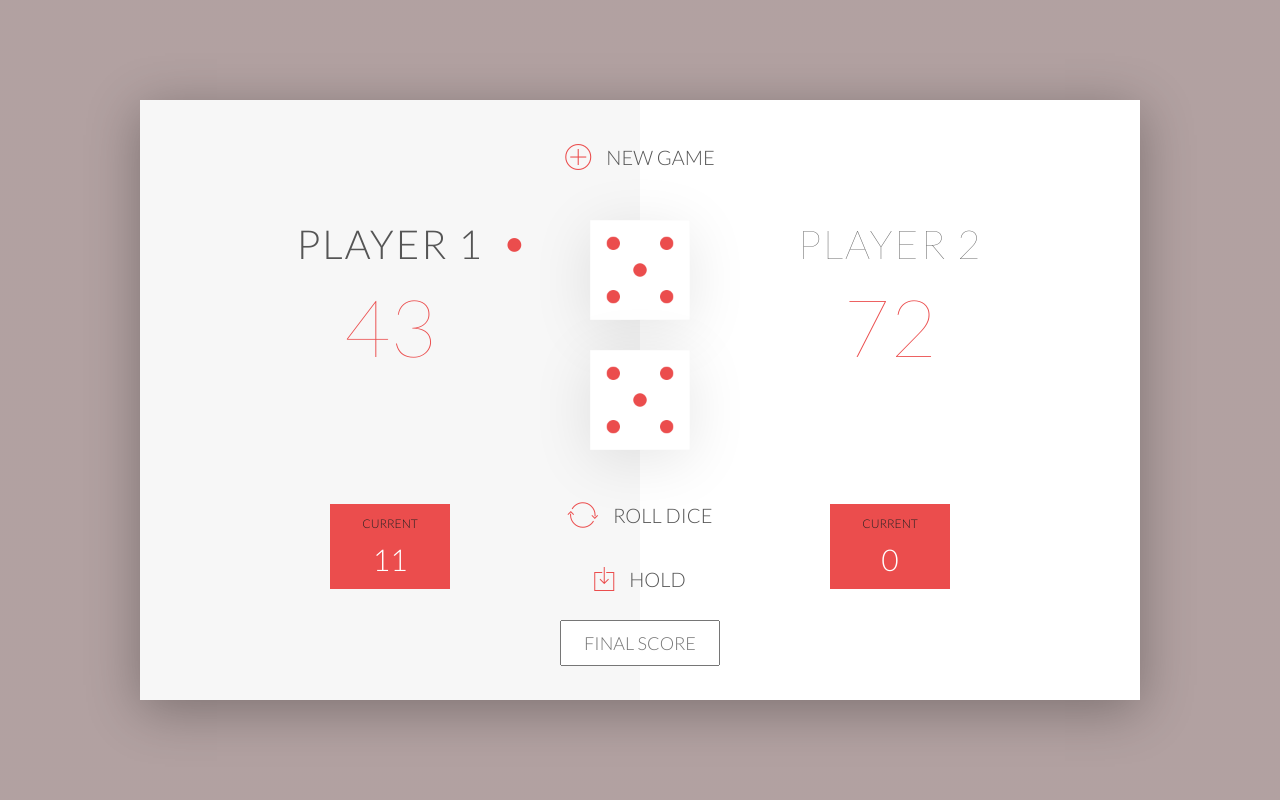
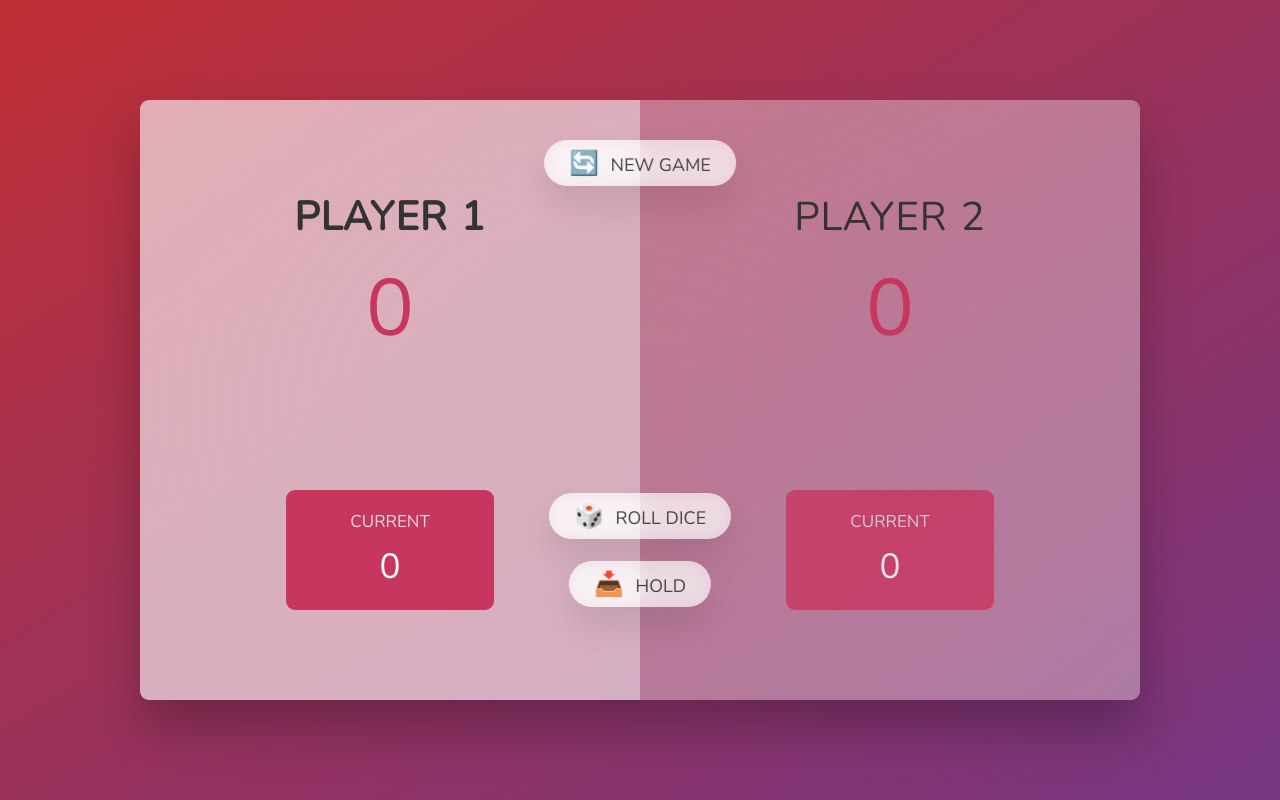
Before and after one commit to subham1399/Diceeyyy-The-Game-JS, a plain HTML site: page index.html in a window 1280 px wide. Drawn offline with nearby package versions, Linux system fonts and the light colour scheme.

Commit message:
Add files via upload

```diff
--- a/index.html
+++ b/index.html
@@ -1,45 +1,36 @@
 <!DOCTYPE html>
 <html lang="en">
-    <head>
-        <meta charset="UTF-8">
-        <link href="https://fonts.googleapis.com/css?family=Lato:100,300,600" rel="stylesheet" type="text/css">
-        <link href="http://code.ionicframework.com/ionicons/2.0.1/css/ionicons.min.css" rel="stylesheet" type="text/css">
-        <link type="text/css" rel="stylesheet" href="style.css">
+  <head>
+    <meta charset="UTF-8" />
+    <meta name="viewport" content="width=device-width, initial-scale=1.0" />
+    <meta http-equiv="X-UA-Compatible" content="ie=edge" />
+    <link rel="stylesheet" href="style.css" />
+    <title>Pig Game</title>
+  </head>
+  <body>
+    <main>
+      <section class="player player--0 player--active">
+        <h2 class="name" id="name--0">Player 1</h2>
+        <p class="score" id="score--0">43</p>
+        <div class="current">
+          <p class="current-label">Current</p>
+          <p class="current-score" id="current--0">0</p>
+        </div>
+      </section>
+      <section class="player player--1">
+        <h2 class="name" id="name--1">Player 2</h2>
+        <p class="score" id="score--1">24</p>
+        <div class="current">
+          <p class="current-label">Current</p>
+          <p class="current-score" id="current--1">0</p>
+        </div>
+      </section>
 
-        <title>Pig Game</title>
-    </head>
-
-    <body>
-        <div class="wrapper clearfix">
-            <div class="player-0-panel active">
-                <div class="player-name" id="name-0">Player 1</div>
-                <div class="player-score" id="score-0">43</div>
-                <div class="player-current-box">
-                    <div class="player-current-label">Current</div>
-                    <div class="player-current-score" id="current-0">11</div>
-                </div>
-            </div>
-
-            <div class="player-1-panel">
-                <div class="player-name" id="name-1">Player 2</div>
-                <div class="player-score" id="score-1">72</div>
-                <div class="player-current-box">
-                    <div class="player-current-label">Current</div>
-                    <div class="player-current-score" id="current-1">0</div>
-                </div>
-            </div>
-
-            <button class="btn-new"><i class="ion-ios-plus-outline"></i>New game</button>
-            <button class="btn-roll"><i class="ion-ios-loop"></i>Roll dice</button>
-            <button class="btn-hold"><i class="ion-ios-download-outline"></i>Hold</button>
-
-            <input type="text" placeholder="Final score" class="final-score">
-
-            <img src="dice-5.png" alt="Dice" class="dice" id="dice-1">
-            <img src="dice-5.png" alt="Dice" class="dice" id="dice-2">
-        </div>
-
-        <!--<script src="app.js"></script>-->
-        <script src="challenges.js"></script>
-    </body>
+      <img src="dice-5.png" alt="Playing dice" class="dice" />
+      <button class="btn btn--new">🔄 New game</button>
+      <button class="btn btn--roll">🎲 Roll dice</button>
+      <button class="btn btn--hold">📥 Hold</button>
+    </main>
+    <script src="script.js"></script>
+  </body>
 </html>
--- /dev/null
+++ b/script.js
@@ -0,0 +1,98 @@
+'use strict';
+
+// Selecting elements
+const player0El = document.querySelector('.player--0');
+const player1El = document.querySelector('.player--1');
+const score0El = document.querySelector('#score--0');
+const score1El = document.getElementById('score--1');
+const current0El = document.getElementById('current--0');
+const current1El = document.getElementById('current--1');
+
+const diceEl = document.querySelector('.dice');
+const btnNew = document.querySelector('.btn--new');
+const btnRoll = document.querySelector('.btn--roll');
+const btnHold = document.querySelector('.btn--hold');
+
+let scores, currentScore, activePlayer, playing;
+
+// Starting conditions
+const init = function () {
+  scores = [0, 0];
+  currentScore = 0;
+  activePlayer = 0;
+  playing = true;
+
+  score0El.textContent = 0;
+  score1El.textContent = 0;
+  current0El.textContent = 0;
+  current1El.textContent = 0;
+
+  diceEl.classList.add('hidden');
+  player0El.classList.remove('player--winner');
+  player1El.classList.remove('player--winner');
+  player0El.classList.add('player--active');
+  player1El.classList.remove('player--active');
+};
+init();
+
+const switchPlayer = function () {
+  document.getElementById(`current--${activePlayer}`).textContent = 0;
+  currentScore = 0;
+  activePlayer = activePlayer === 0 ? 1 : 0;
+  player0El.classList.toggle('player--active');
+  player1El.classList.toggle('player--active');
+};
+
+// Rolling dice functionality
+btnRoll.addEventListener('click', function () {
+  if (playing) {
+    // 1. Generating a random dice roll
+    const dice = Math.trunc(Math.random() * 6) + 1;
+
+    // 2. Display dice
+    diceEl.classList.remove('hidden');
+    diceEl.src = `dice-${dice}.png`;
+
+    // 3. Check for rolled 1
+    if (dice !== 1) {
+      // Add dice to current score
+      currentScore += dice;
+      document.getElementById(
+        `current--${activePlayer}`
+      ).textContent = currentScore;
+    } else {
+      // Switch to next player
+      switchPlayer();
+    }
+  }
+});
+
+btnHold.addEventListener('click', function () {
+  if (playing) {
+    // 1. Add current score to active player's score
+    scores[activePlayer] += currentScore;
+    // scores[1] = scores[1] + currentScore
+
+    document.getElementById(`score--${activePlayer}`).textContent =
+      scores[activePlayer];
+
+    // 2. Check if player's score is >= 100
+    if (scores[activePlayer] >= 100) {
+      // Finish the game
+      playing = false;
+      diceEl.classList.add('hidden');
+
+      document
+        .querySelector(`.player--${activePlayer}`)
+        .classList.add('player--winner');
+      document
+        .querySelector(`.player--${activePlayer}`)
+        .classList.remove('player--active');
+    } else {
+      // Switch to the next player
+      switchPlayer();
+    }
+  }
+});
+
+btnNew.addEventListener('click', init);
--- a/style.css
+++ b/style.css
@@ -1,170 +1,171 @@
-.final-score {
-    position: absolute;
-    left: 50%;
-    transform: translateX(-50%);
-    top: 520px;
-    color: #555;
-    font-size: 18px;
-    font-family: 'Lato';
-    text-align: center;
-    padding: 10px;
-    width: 160px;
-    text-transform: uppercase;
-}
-
-.final-score:focus { outline: none; }
-
-#dice-1 { top: 120px; }
-#dice-2 { top: 250px; }
-
+@import url('https://fonts.googleapis.com/css2?family=Nunito&display=swap');
 
 * {
   margin: 0;
   padding: 0;
-    box-sizing: border-box;
-
+  box-sizing: inherit;
 }
 
-.clearfix::after {
-    content: "";
-    display: table;
-    clear: both;
+html {
+  font-size: 62.5%;
+  box-sizing: border-box;
 }
 
 body {
-    background-image: linear-gradient(rgba(62, 20, 20, 0.4), rgba(62, 20, 20, 0.4)), url(back.jpg);
-    background-size: cover;
-    background-position: center;
-    font-family: Lato;
-    font-weight: 300;
-    position: relative;
+  font-family: 'Nunito', sans-serif;
+  font-weight: 400;
   height: 100vh;
-    color: #555;
+  color: #333;
+  background-image: linear-gradient(to top left, #753682 0%, #bf2e34 100%);
+  display: flex;
+  align-items: center;
+  justify-content: center;
 }
 
-.wrapper {
-    width: 1000px;
-    position: absolute;
-    top: 50%;
-    left: 50%;
-    transform: translate(-50%, -50%);
-    background-color: #fff;
-    box-shadow: 0px 10px 50px rgba(0, 0, 0, 0.3);
+/* LAYOUT */
+main {
+  position: relative;
+  width: 100rem;
+  height: 60rem;
+  background-color: rgba(255, 255, 255, 0.35);
+  backdrop-filter: blur(200px);
+  filter: blur();
+  box-shadow: 0 3rem 5rem rgba(0, 0, 0, 0.25);
+  border-radius: 9px;
   overflow: hidden;
+  display: flex;
 }
 
-.player-0-panel,
-.player-1-panel {
-    width: 50%;
-    float: left;
-    height: 600px;
-    padding: 100px;
+.player {
+  flex: 50%;
+  padding: 9rem;
+  display: flex;
+  flex-direction: column;
+  align-items: center;
+  transition: all 0.75s;
 }
 
-
-
-/**********************************************
-*** PLAYERS
-**********************************************/
-
-.player-name {
-    font-size: 40px;
-    text-align: center;
+/* ELEMENTS */
+.name {
+  position: relative;
+  font-size: 4rem;
   text-transform: uppercase;
-    letter-spacing: 2px;
-    font-weight: 100;
-    margin-top: 20px;
-    margin-bottom: 10px;
-    position: relative;
+  letter-spacing: 1px;
+  word-spacing: 2px;
+  font-weight: 300;
+  margin-bottom: 1rem;
 }
 
-.player-score {
-    text-align: center;
-    font-size: 80px;
-    font-weight: 100;
-    color: #EB4D4D;
-    margin-bottom: 130px;
+.score {
+  font-size: 8rem;
+  font-weight: 300;
+  color: #c7365f;
+  margin-bottom: auto;
 }
 
-.active { background-color: #f7f7f7; }
-.active .player-name { font-weight: 300; }
-
-.active .player-name::after {
-    content: "\2022";
-    font-size: 47px;
-    position: absolute;
-    color: #EB4D4D;
-    top: -7px;
-    right: 10px;
-
+.player--active {
+  background-color: rgba(255, 255, 255, 0.4);
+}
+.player--active .name {
+  font-weight: 700;
+}
+.player--active .score {
+  font-weight: 400;
 }
 
-.player-current-box {
-    background-color: #EB4D4D;
-    color: #fff;
-    width: 40%;
-    margin: 0 auto;
-    padding: 12px;
-    text-align: center;
+.player--active .current {
+  opacity: 1;
 }
 
-.player-current-label {
-    text-transform: uppercase;
-    margin-bottom: 10px;
-    font-size: 12px;
-    color: #222;
+.current {
+  background-color: #c7365f;
+  opacity: 0.8;
+  border-radius: 9px;
+  color: #fff;
+  width: 65%;
+  padding: 2rem;
+  text-align: center;
+  transition: all 0.75s;
 }
 
-.player-current-score {
-    font-size: 30px;
+.current-label {
+  text-transform: uppercase;
+  margin-bottom: 1rem;
+  font-size: 1.7rem;
+  color: #ddd;
 }
 
-button {
+.current-score {
+  font-size: 3.5rem;
+}
+
+/* ABSOLUTE POSITIONED ELEMENTS */
+.btn {
   position: absolute;
-    width: 200px;
   left: 50%;
   transform: translateX(-50%);
-    color: #555;
+  color: #444;
   background: none;
   border: none;
-    font-family: Lato;
-    font-size: 20px;
+  font-family: inherit;
+  font-size: 1.8rem;
   text-transform: uppercase;
   cursor: pointer;
-    font-weight: 300;
-    transition: background-color 0.3s, color 0.3s;
+  font-weight: 400;
+  transition: all 0.2s;
+
+  background-color: white;
+  background-color: rgba(255, 255, 255, 0.6);
+  backdrop-filter: blur(10px);
+
+  padding: 0.7rem 2.5rem;
+  border-radius: 50rem;
+  box-shadow: 0 1.75rem 3.5rem rgba(0, 0, 0, 0.1);
 }
 
-button:hover { font-weight: 600; }
-button:hover i { margin-right: 20px; }
+.btn::first-letter {
+  font-size: 2.4rem;
+  display: inline-block;
+  margin-right: 0.7rem;
+}
 
-button:focus {
+.btn--new {
+  top: 4rem;
+}
+.btn--roll {
+  top: 39.3rem;
+}
+.btn--hold {
+  top: 46.1rem;
+}
+
+.btn:active {
+  transform: translate(-50%, 3px);
+  box-shadow: 0 1rem 2rem rgba(0, 0, 0, 0.15);
+}
+
+.btn:focus {
   outline: none;
 }
-
-i {
-    color: #EB4D4D;
-    display: inline-block;
-    margin-right: 15px;
-    font-size: 32px;
-    line-height: 1;
-    vertical-align: text-top;
-    margin-top: -4px;
-    transition: margin 0.3s;
-}
-
-.btn-new { top: 45px;}
-.btn-roll { top: 403px;}
-.btn-hold { top: 467px;}
 
 .dice {
   position: absolute;
   left: 50%;
-    top: 178px;
+  top: 16.5rem;
   transform: translateX(-50%);
-    height: 100px;
-    box-shadow: 0px 10px 60px rgba(0, 0, 0, 0.10);
+  height: 10rem;
+  box-shadow: 0 2rem 5rem rgba(0, 0, 0, 0.2);
 }
 
-.winner { background-color: #f7f7f7; }
-.winner .player-name { font-weight: 300; color: #EB4D4D; }
+.player--winner {
+  background-color: #2f2f2f;
+}
+
+.player--winner .name {
+  font-weight: 700;
+  color: #c7365f;
+}
+
+.hidden {
+  display: none;
+}
```
Also changed, not shown: dice-1.png (added), pig-game-flowchart.png (added), 1 other file. Lines whose indentation alone changed are shown as unchanged.
